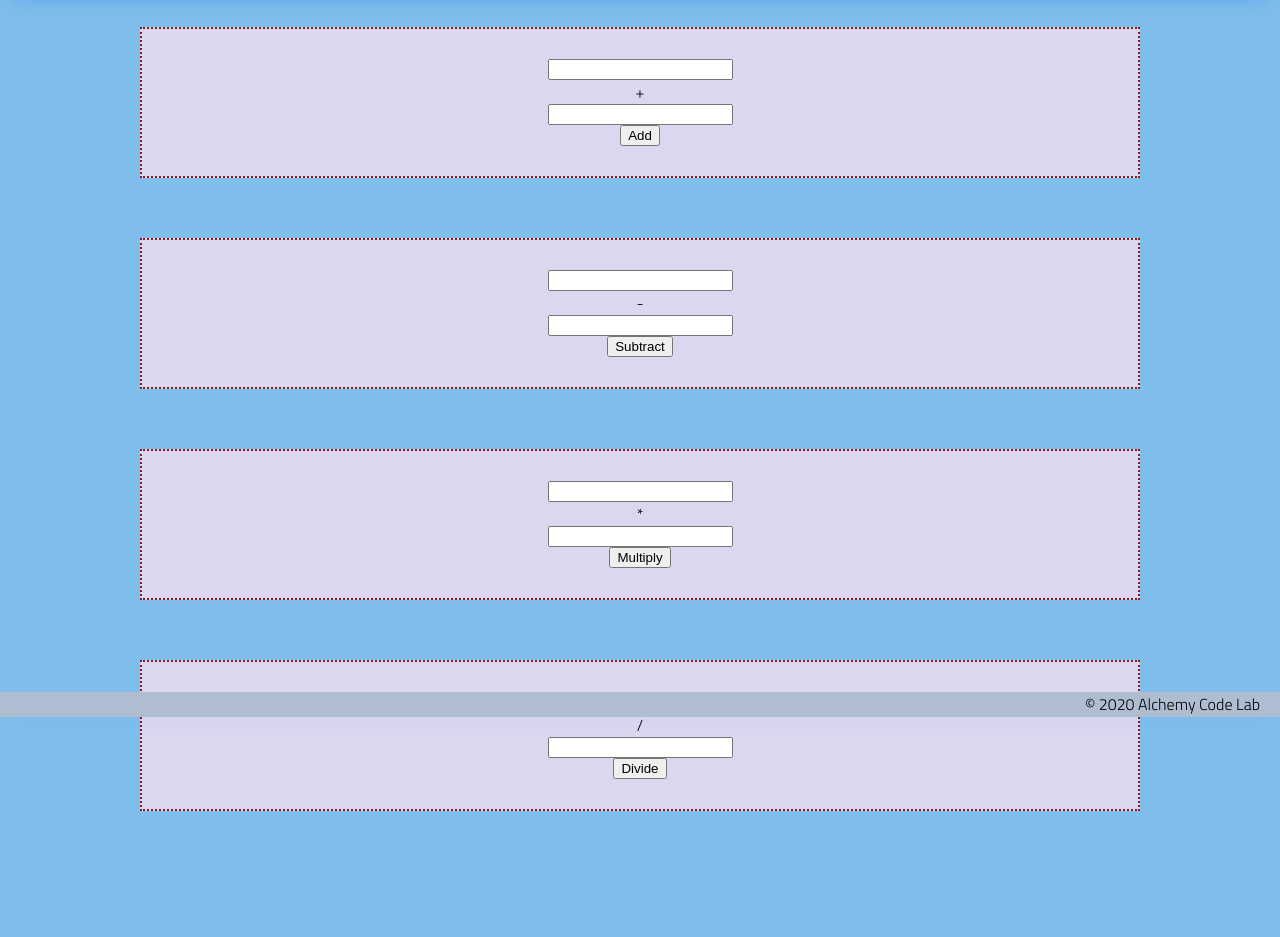
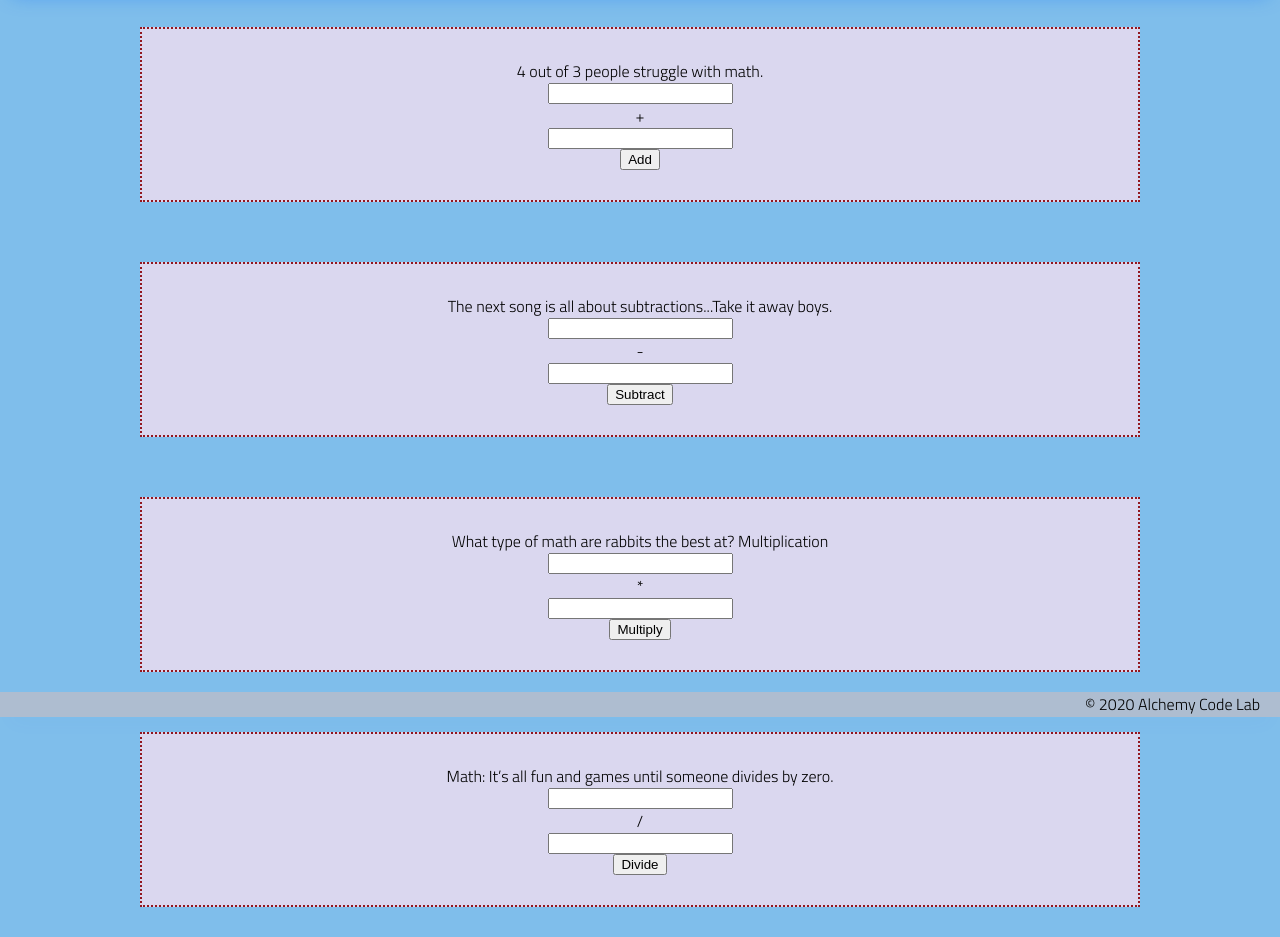
Before and after one commit to EmilyDSarani/lab-03b-calculator-Aug, a plain HTML site: page index.html in a window 1280 px wide. Shown: the part 83-1020 px from the top of the page. Before the commit the page ends 924 px from the top, so only its background shows below. Drawn offline with Linux system fonts and the light colour scheme.

Commit message:
Math Jokes

```diff
--- a/index.html
+++ b/index.html
@@ -19,7 +19,7 @@
         </div>
     </header>
     <main>
-        <section class="Add">
+        <section class="Add"> 4 out of 3 people struggle with math.
             <input id="add-input-1" />
             +
             <input id="add-input-2"/>
@@ -27,7 +27,7 @@
             <div id="add-result"></div>
         </section>
 
-        <section class="Subtract">
+        <section class="Subtract"> The next song is all about subtractions...Take it away boys.
             <input id="subtract-input-1" />
             -
             <input id="subtract-input-2"/>
@@ -35,7 +35,7 @@
             <div id="subtract-result"></div>
         </section>
 
-        <section class="Multiply">
+        <section class="Multiply"> What type of math are rabbits the best at? Multiplication
             <input id="multiply-input-1" />
             *
             <input id="multiply-input-2"/>
@@ -43,7 +43,7 @@
             <div id="multiply-result"></div>
         </section>
 
-        <section class="Divide">
+        <section class="Divide"> Math: It’s all fun and games until someone divides by zero.
             <input id="divide-input-1" />
             /
             <input id="divide-input-2"/>
```
